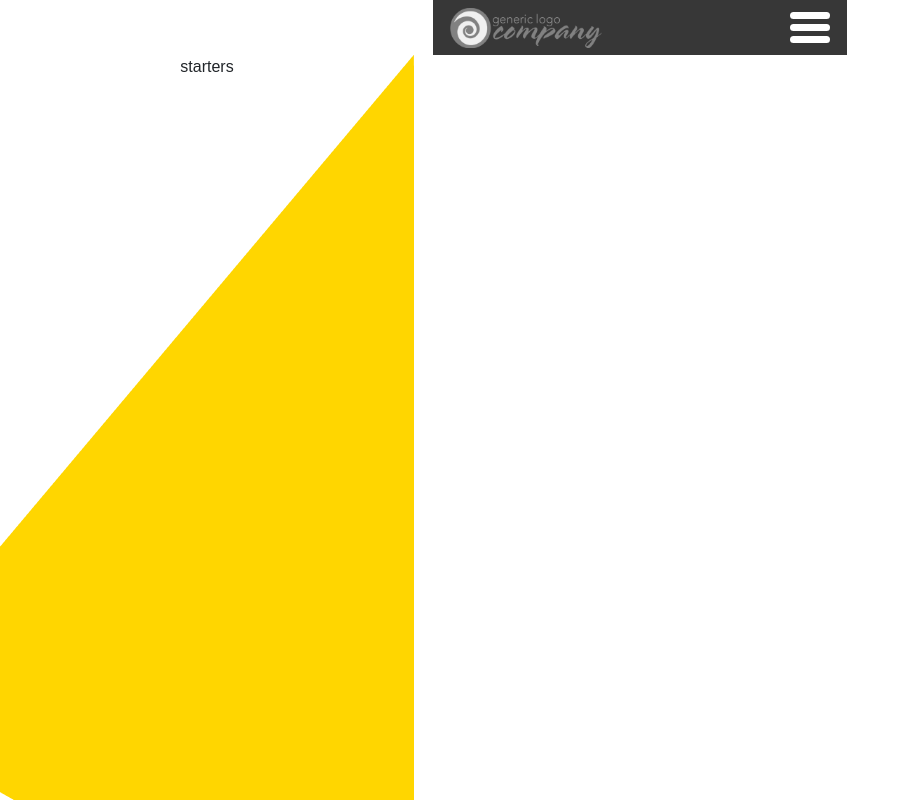
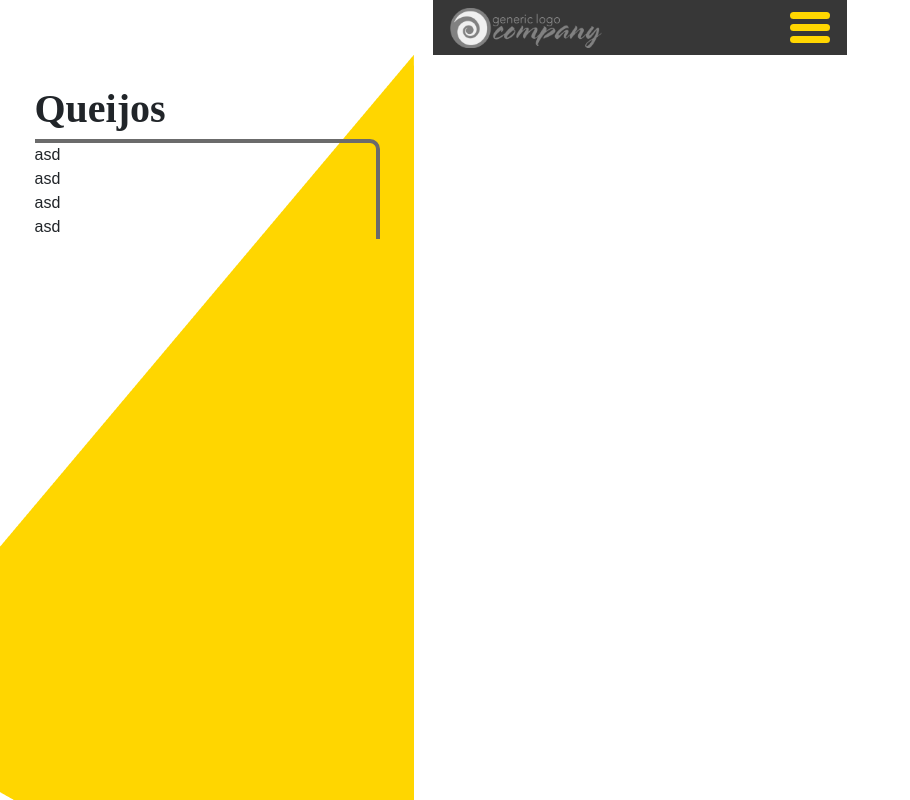
Before and after one commit to PedroheFagundes/online-menu, a Next.js app in the folder client/: page /starters in a window 1280 px wide. Shown: the whole page, without its empty margins (0-910 px from the left). Built offline with nearby package versions, Linux system fonts and the light colour scheme; a web font is replaced by a local one.

Commit message:
inner-pages-wip

```diff
--- a/client/components/NavBar.tsx
+++ b/client/components/NavBar.tsx
@@ -32,7 +32,7 @@ const NavBar: NextPage = () => {
                 />
             </div>
             </Link>
-            <div onClick={() => toggleNavBar()} className='m-0 d-flex row || w40 h40'><div className='bg-white rounded mt-1 || h7'></div><div className='bg-white rounded || h7'></div><div className='bg-white rounded || h7'></div></div>
+            <div onClick={() => toggleNavBar()} className='m-0 d-flex row || w40 h40'><div className='bg-standart rounded mt-1 || h7'></div><div className='bg-standart rounded || h7'></div><div className='bg-standart rounded || h7'></div></div>
         </div>
     </div>
   )
--- a/client/pages/starters.tsx
+++ b/client/pages/starters.tsx
@@ -4,7 +4,15 @@ const Starters: NextPage = () => {
 
   return (
     <div className='container-fluid p-0 position-fixed d-flex justify-content-center || bg w414 h100pc'>
-        starters
+      <div className="col-10 d-flex flex-column || w414 h100pc">
+        <div className="fs-1 mt-4 fw-bold m-0 || font-inknut">Queijos</div>
+        <div className="m-0 col-12 || styled-border">
+          <div>asd</div>
+          <div>asd</div>
+          <div>asd</div>
+          <div>asd</div>
+        </div>
+      </div>
     </div>
   )
 }
--- a/client/styles/globals.css
+++ b/client/styles/globals.css
@@ -62,6 +62,10 @@ input, textarea {
 /* Colors */
 .bg-standart-dark {
   background-color: #373737;
+}
+
+.bg-standart {
+  background-color: #FFD600;
 }
 
 /* Heights */
@@ -134,3 +138,10 @@ input, textarea {
 .htotal {
   height: calc(100% - 155px);
 }
+
+.styled-border {
+  border: 4px solid #6B6B6B;
+  border-top-right-radius: 10px;
+  border-bottom: none;
+  border-left: none;
+}
```
